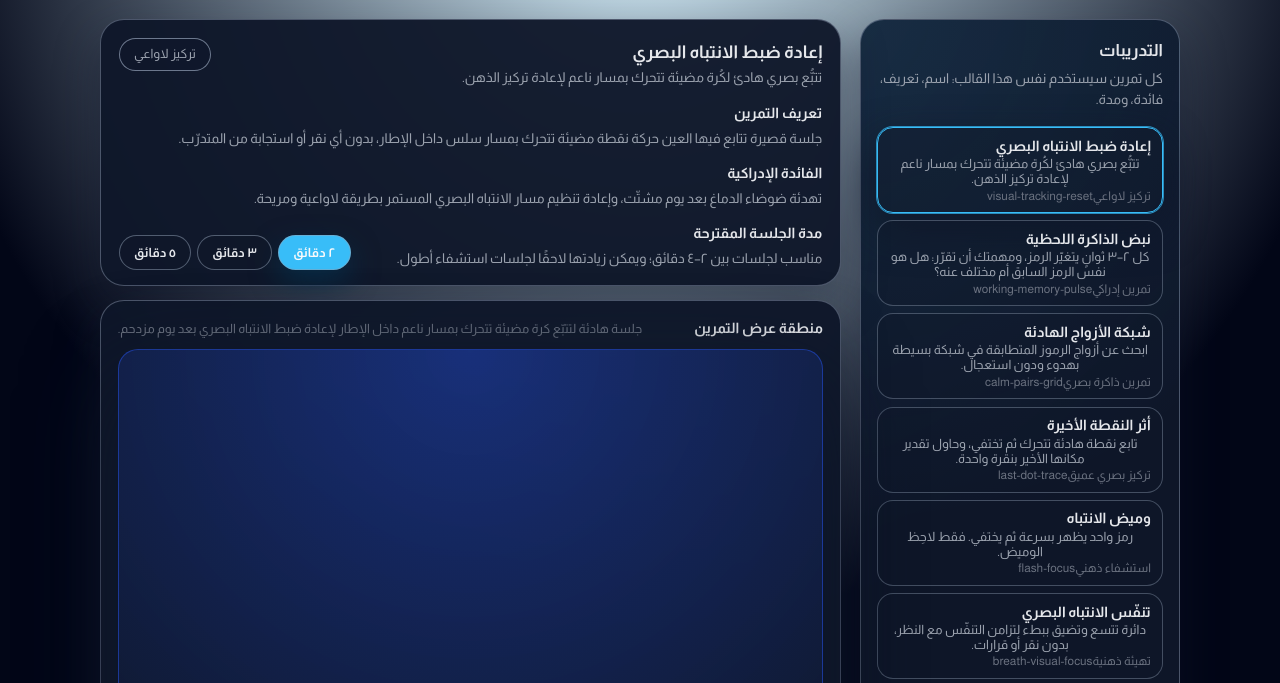
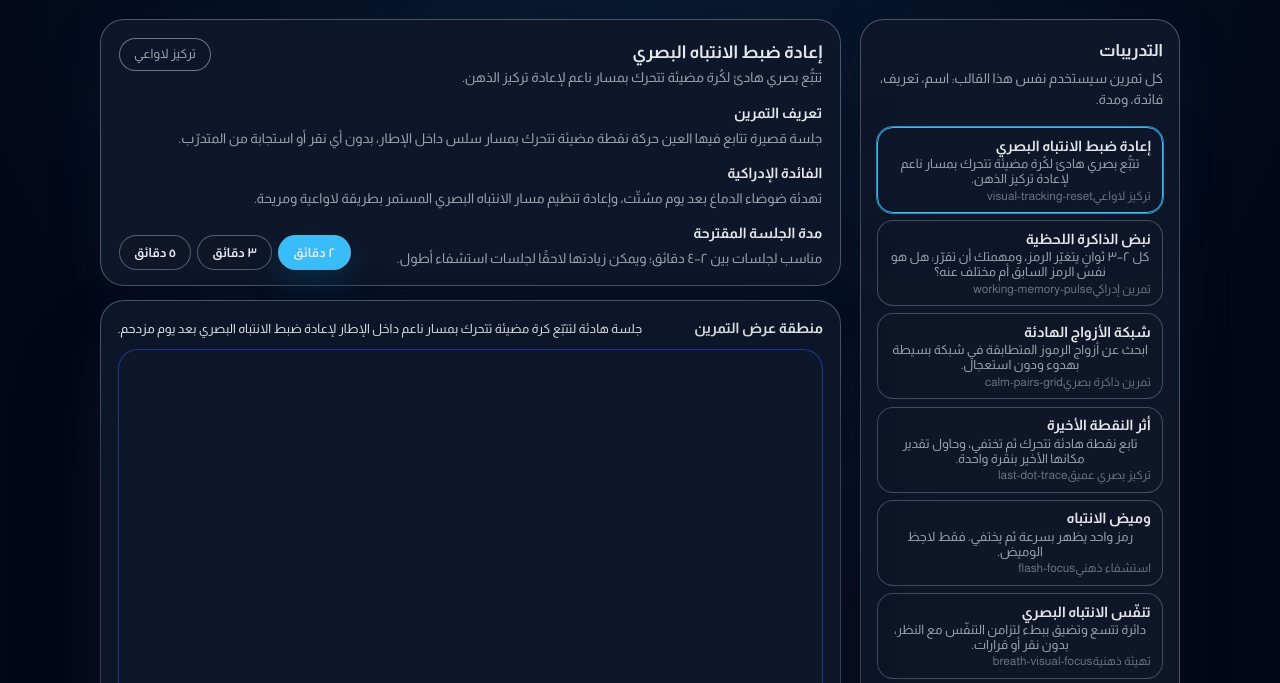
Before and after one commit to NabeelShwaikan/sites, a plain HTML site: page FucusExcercises/index.html in a window 1280 px wide. Shown: the part 96-779 px from the top of the page. Drawn offline with Linux system fonts and the light colour scheme; a script that the page names is missing.

Commit message:
Add files via upload

```diff
--- a/FucusExcercises/css/theme.css
+++ b/FucusExcercises/css/theme.css
@@ -14,7 +14,8 @@ body[data-theme="light"] {
 
 /* الثيم الليلي */
 body[data-theme="dark"] {
-  --bg-body: radial-gradient(circle at top, rgba(56, 189, 248, 0.2), #020617 60%);
+  /* CHANGED: تقليل التوهج العلوي لتفادي الإحساس بالبياض/الفلاش */
+  --bg-body: radial-gradient(circle at top, rgba(56, 189, 248, 0.12), #020617 62%);
   --bg-elevated: rgba(15, 23, 42, 0.98);
   --bg-panel: rgba(15, 23, 42, 0.96);
   --fg-main: #e5e7eb;
@@ -24,6 +25,12 @@ body[data-theme="dark"] {
   --accent: #38bdf8;
   --accent-soft: rgba(56, 189, 248, 0.1);
   --accent-strong: #0ea5e9;
+}
+
+/* NEW: مهم جداً لمنع ظهور أي بياض من خلف الصفحة (خصوصاً أعلى الصفحة/overscroll) */
+html {
+  background: var(--bg-body);
+  color: var(--fg-main);
 }
 
 body {
@@ -157,6 +164,16 @@ body[data-theme="light"] .chip-btn {
   box-shadow: var(--shadow-soft);
 }
 
+/* NEW: زيادة ارتفاع "منطقة العرض" فقط بدون تغيير بقية الصفحة */
+#exerciseStage {
+  min-height: 420px;
+}
+
+@media (max-width: 768px) {
+  #exerciseStage {
+    min-height: 520px;
+  }
+}
 
 /* ===== تعديل منطقة العرض في الوضع الفاتح فقط ===== */
 
@@ -184,3 +201,72 @@ body[data-theme="light"] #exerciseStage .stage-placeholder .placeholder-highligh
   border-color: rgba(180, 200, 235, 0.9);
   color: #0f172a;
 }
+
+/* ====== No White Anywhere (Hard Override) ====== */
+
+/* 1) امنع أي خلفية بيضاء من html/body + عالج overscroll */
+html, body {
+  background: var(--bg-body) !important;
+  margin: 0 !important;
+  padding: 0 !important;
+}
+
+/* مهم للجوال/سفاري: لون منطقة الـ overscroll */
+html {
+  background-color: #020617 !important; /* كـ fallback إذا كان --bg-body gradient */
+}
+
+/* 2) أي شيء ممكن يكون فوق ويطلع أبيض */
+.app-shell,
+.app-header,
+header,
+main,
+footer {
+  background: transparent !important;
+}
+
+/* 3) لو عندك panels/cards تأكد أنها تستخدم متغيراتك وليس أبيض ثابت */
+.exercise-list-panel,
+.exercise-meta-card,
+.exercise-stage-card,
+#exerciseStage {
+  background: var(--bg-panel) !important;
+}
+
+/* 4) لو في أي pseudo عنصر (سبب شائع للبياض) */
+*::before,
+*::after {
+  background-color: transparent;
+}
+
+/* 5) (اختياري) لو لاحظت “وميض أبيض” عند التنقل/التحميل */
+body {
+  background-color: #020617 !important;
+}
+
+/* ====== Light Symbols in Dark Theme ====== */
+body[data-theme="dark"] {
+  --icon-color: #e5e7eb;     /* فاتح مريح */
+  --symbol-color: #f1f5f9;   /* أوضح للتمارين */
+}
+
+body[data-theme="dark"] .chip-btn,
+body[data-theme="dark"] .icon-btn,
+body[data-theme="dark"] button {
+  color: var(--icon-color);
+}
+
+body[data-theme="dark"] .exercise-stage-card *,
+body[data-theme="dark"] #exerciseStage *,
+body[data-theme="dark"] .memory-grid-card {
+  color: var(--symbol-color);
+}
+
+body[data-theme="dark"] svg {
+  fill: var(--icon-color);
+  stroke: var(--icon-color);
+}
+
+body[data-theme="dark"] {
+  -webkit-text-fill-color: unset;
+}
```
